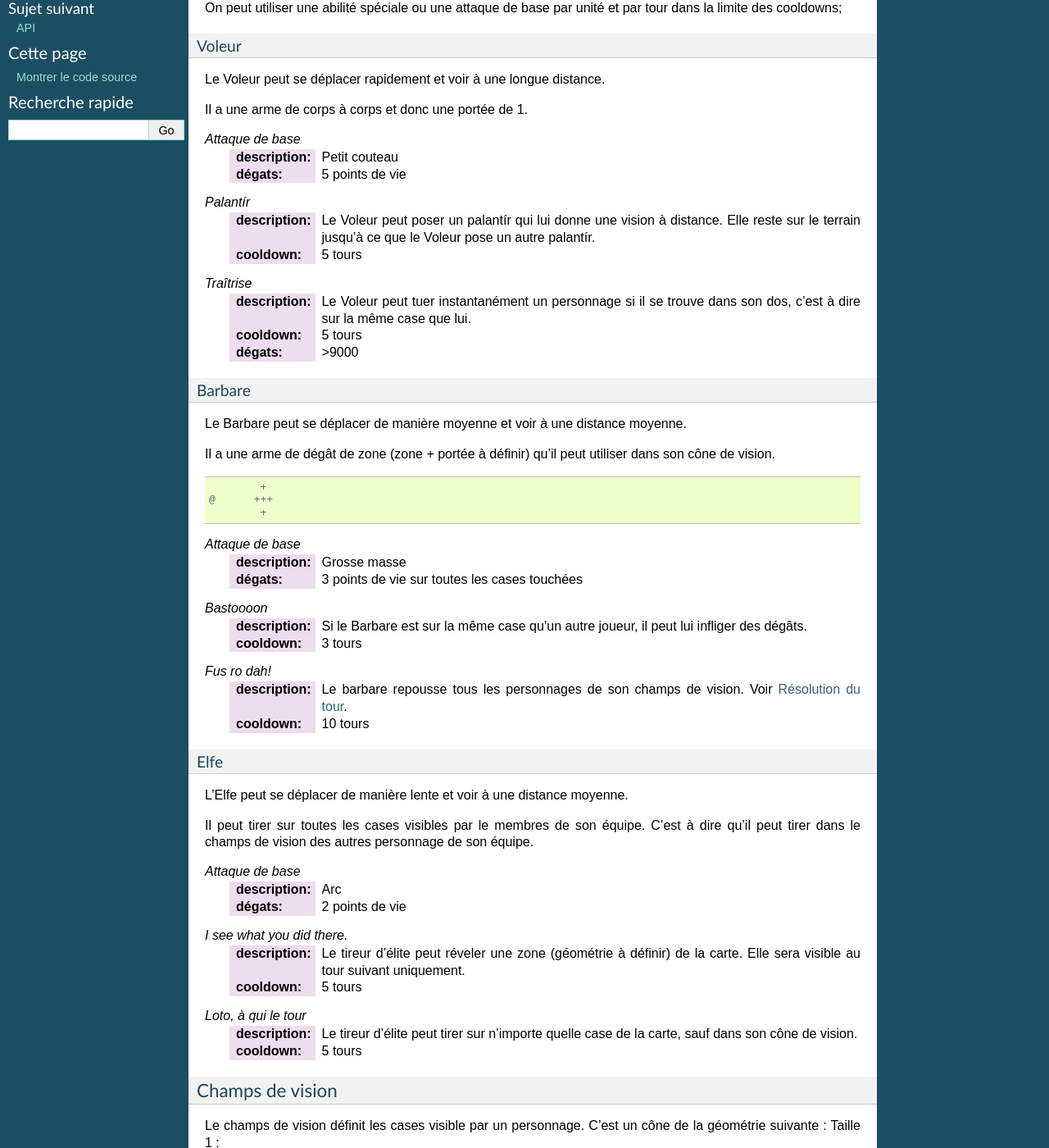
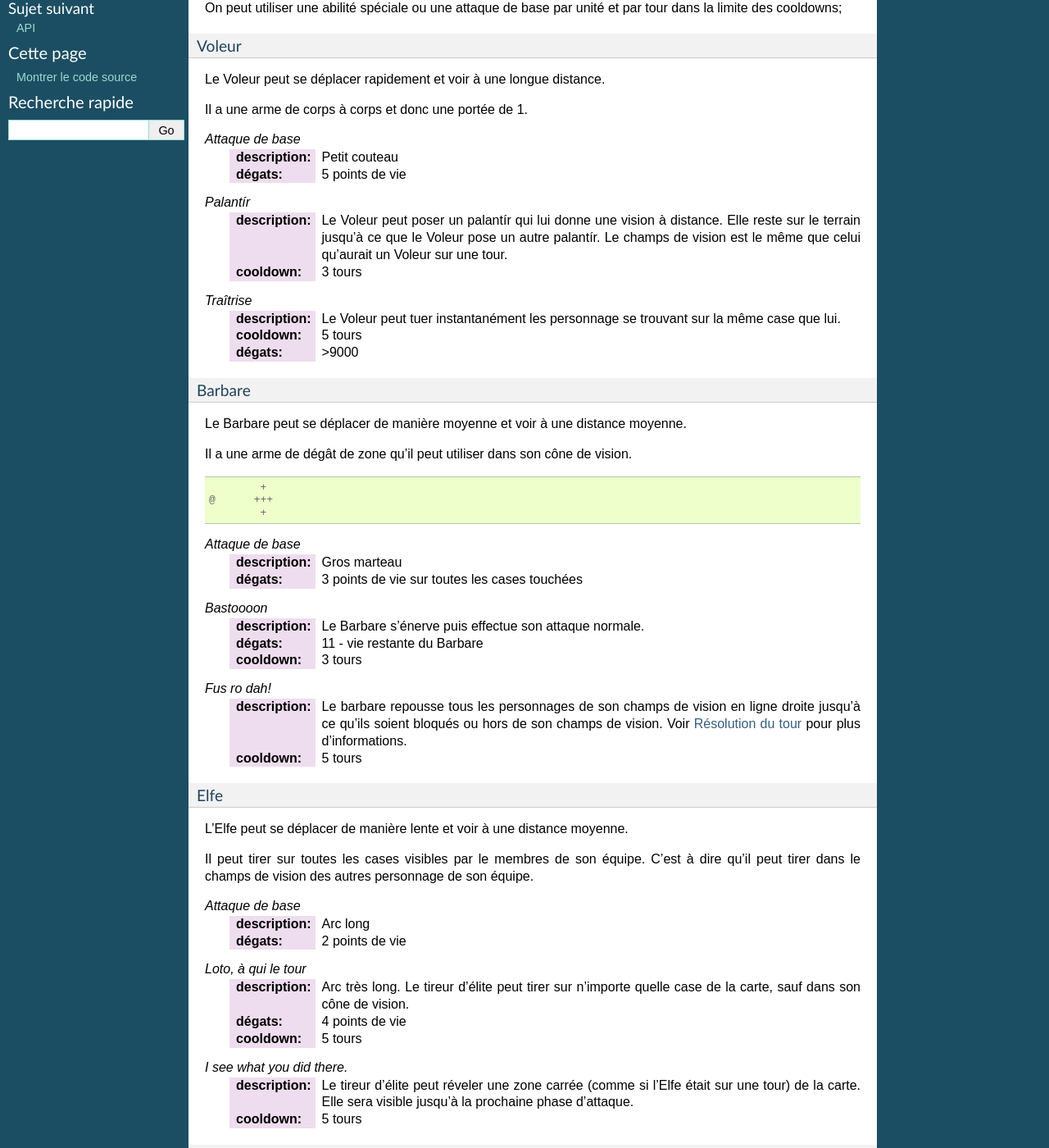
Before and after one commit to prologin/prologin2012, a Sphinx documentation site: the page built from doc/serveur.rst, in a window 1280 px wide and 1400 px high, scrolled down 698 px. Shown: the whole window at 82% size. Built offline with Sphinx 7.4.7, drawn with Linux system fonts in a browser that asks for light colours.

Commit message:
doc/serveur.rst: update constants attack

```diff
--- a/doc/serveur.rst
+++ b/doc/serveur.rst
@@ -56,12 +56,13 @@ Il a une arme de corps à corps et donc une portée de 1.
 *Palantír*
   :description: Le Voleur peut poser un palantír qui lui donne une vision à
     distance. Elle reste sur le terrain jusqu'à ce que le Voleur pose un autre
-    palantír.
-  :cooldown: 5 tours
+    palantír. Le champs de vision est le même que celui qu'aurait un Voleur sur
+    une tour.
+  :cooldown: 3 tours
 
 *Traîtrise*
-  :description: Le Voleur peut tuer instantanément un personnage si il se
-    trouve dans son dos, c'est à dire sur la même case que lui.
+  :description: Le Voleur peut tuer instantanément les personnage se trouvant
+    sur la même case que lui.
   :cooldown: 5 tours
   :dégats: >9000
 
@@ -70,8 +71,7 @@ Barbare
 
 Le Barbare peut se déplacer de manière moyenne et voir à une distance moyenne.
 
-Il a une arme de dégât de zone (zone + portée à définir) qu'il peut utiliser
-dans son cône de vision.
+Il a une arme de dégât de zone qu'il peut utiliser dans son cône de vision.
 
 ::
 
@@ -80,18 +80,19 @@ dans son cône de vision.
           +
 
 *Attaque de base*
-  :description: Grosse masse
+  :description: Gros marteau
   :dégats: 3 points de vie sur toutes les cases touchées
 
 *Bastoooon*
-  :description: Si le Barbare est sur la même case qu'un autre joueur, il peut
-    lui infliger des dégâts.
+  :description: Le Barbare s'énerve puis effectue son attaque normale.
+  :dégats: 11 - vie restante du Barbare
   :cooldown: 3 tours
 
 *Fus ro dah!*
   :description: Le barbare repousse tous les personnages de son champs de
-    vision. Voir `Résolution du tour`_.
-  :cooldown: 10 tours
+    vision en ligne droite jusqu'à ce qu'ils soient bloqués ou hors de son
+    champs de vision. Voir `Résolution du tour`_ pour plus d'informations.
+  :cooldown: 5 tours
 
 Elfe
 ----
@@ -103,17 +104,19 @@ Il peut tirer sur toutes les cases visibles par le membres de son équipe. C'est
 équipe.
 
 *Attaque de base*
-  :description: Arc
+  :description: Arc long
   :dégats: 2 points de vie
 
-*I see what you did there.*
-  :description: Le tireur d'élite peut réveler une zone (géométrie à définir)
-    de la carte. Elle sera visible au tour suivant uniquement.
+*Loto, à qui le tour*
+  :description: Arc très long. Le tireur d'élite peut tirer sur n'importe
+    quelle case de la carte, sauf dans son cône de vision.
+  :dégats: 4 points de vie
   :cooldown: 5 tours
 
-*Loto, à qui le tour*
-  :description: Le tireur d'élite peut tirer sur n'importe quelle case de la
-    carte, sauf dans son cône de vision.
+*I see what you did there.*
+  :description: Le tireur d'élite peut réveler une zone carrée (comme si l'Elfe
+    était sur une tour) de la carte. Elle sera visible jusqu'à la prochaine
+    phase d'attaque.
   :cooldown: 5 tours
 
 Champs de vision
```
